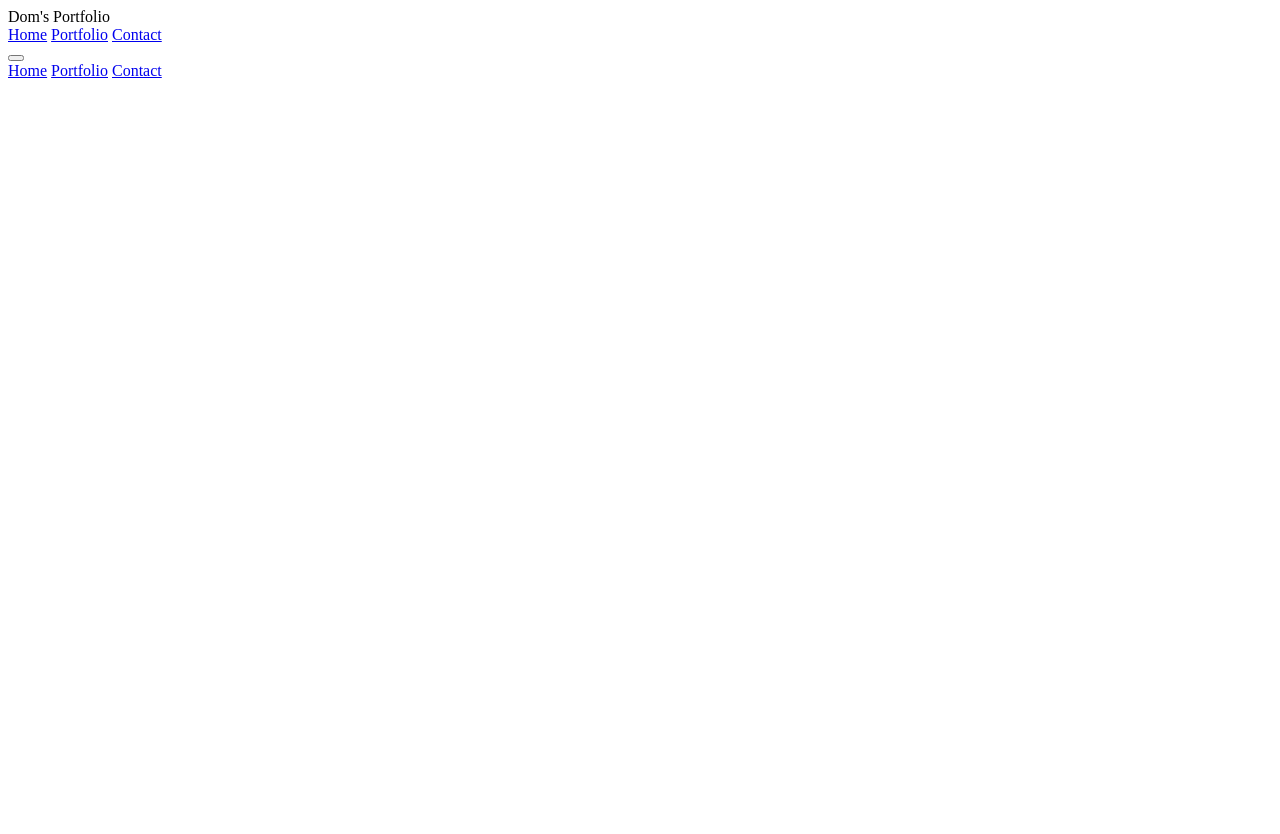
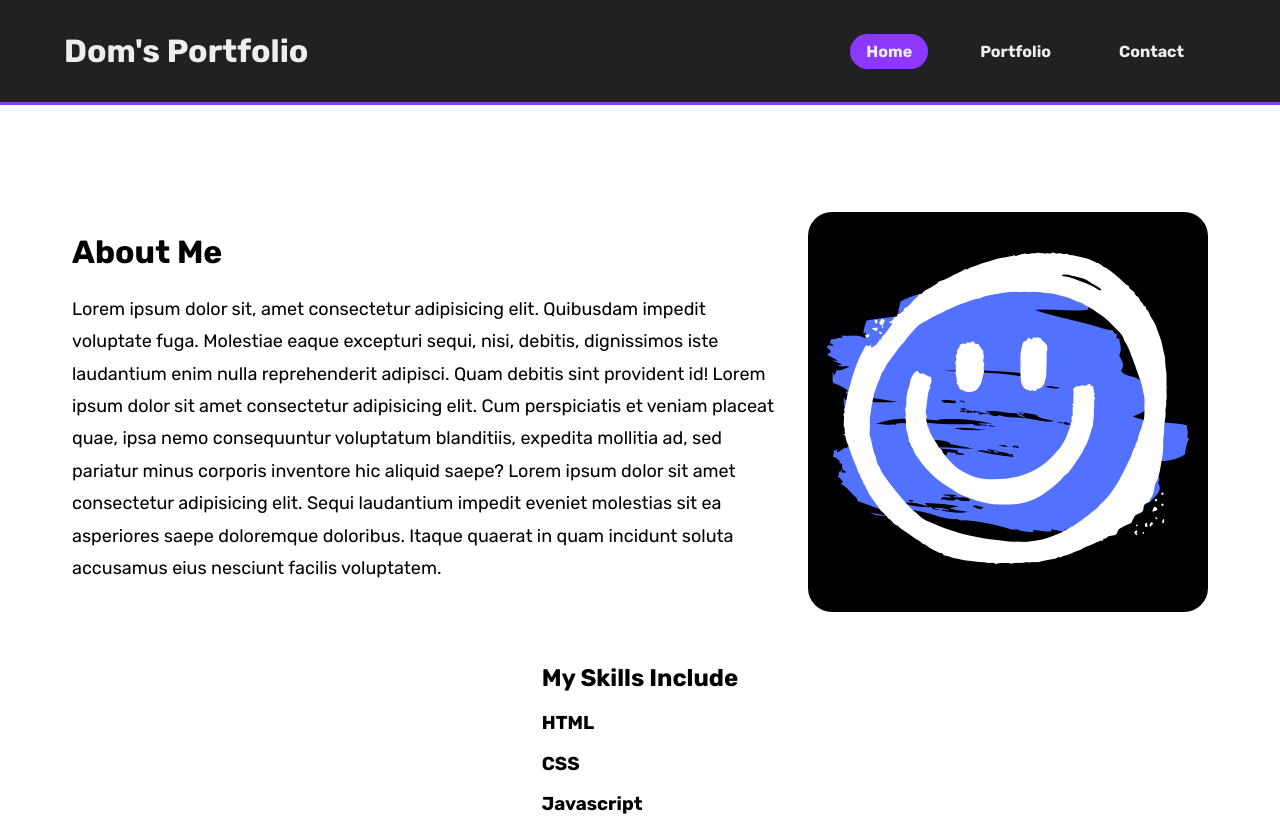
Before and after one commit to domjd/portfolio-website, a plain HTML site: page index.html in a window 1280 px wide. Before the commit the page ends 800 px from the top, so only its background shows below. Drawn offline with Linux system fonts and the light colour scheme.

Commit message:
Add nav bar and about section

```diff
--- a/index.html
+++ b/index.html
@@ -9,8 +9,9 @@
     <script src="./script.js" defer></script>
 </head>
 <body>
+    <header>
         <nav>
-        <div class="container">
+            <div class="nav-container">
                 <span class="logo">Dom's Portfolio</span>
                 <div class="menu">
                     <span><a href="#" class="active">Home</a></span>
@@ -29,5 +30,28 @@
                 </div>
             </div>
         </nav>
+    </header>
+
+    <main>
+        <div class="about-container">
+            <div class="info">
+                <h1>About Me</h1>
+                <p>Lorem ipsum dolor sit, amet consectetur adipisicing elit. Quibusdam impedit voluptate fuga. Molestiae eaque excepturi sequi, nisi, debitis,
+                    dignissimos iste laudantium enim nulla reprehenderit adipisci. Quam debitis sint provident id! Lorem ipsum dolor sit amet consectetur adipisicing elit.
+                    Cum perspiciatis et veniam placeat quae, ipsa nemo consequuntur voluptatum blanditiis, expedita mollitia ad, sed pariatur minus corporis inventore hic aliquid saepe? Lorem ipsum dolor sit amet consectetur adipisicing elit. Sequi laudantium impedit eveniet
+                    molestias sit ea asperiores saepe
+                    doloremque doloribus. Itaque quaerat in quam incidunt soluta accusamus eius nesciunt facilis voluptatem.</p>
+            </div>
+            <img src="./images/dom.png" class="portfolio-image" alt="a photo of dom">
+        </div>
+
+        <div class="skills-container">
+            <h2 class="skill-title">My Skills Include</h2>
+            <h3>HTML</h3>
+            <h3>CSS</h3>
+            <h3>Javascript</h3>
+        </div>
+    </main>
+
 </body>
 </html>
--- a/style.css
+++ b/style.css
@@ -0,0 +1,129 @@
+@import url('https://fonts.googleapis.com/css2?family=Rubik:wght@300;400;500;700&display=swap');
+
+:root {
+    --primary: #8c38ff;
+    --light: #EEEEEE;
+    --dark: #212121;
+}
+
+body {
+    margin: 0;
+    padding: 0;
+    box-sizing: border-box;
+}
+
+.logo {
+    font-family: 'Rubik', sans-serif;
+    font-size: 32px;
+    font-weight: 800;
+    color: var(--light);
+    text-transform: capitalize;
+}
+
+.nav-container {
+    max-width: 1200px;
+    margin: auto;
+    padding: 16px 32px;
+
+    display: flex;
+    justify-content: space-between;
+    align-items: center;
+    flex-wrap: wrap;
+}
+
+nav {
+    position: fixed;
+    top: 0;
+    left: 0;
+    right: 0;
+    z-index: 99;
+
+    padding: 16px 32px;
+
+    background-color: var(--dark);
+    border-bottom: 3px solid var(--primary);
+}
+
+.menu a {
+    font-family: 'Rubik', sans-serif;
+    color: var(--light);
+    font-weight: 600;
+    margin: 0 16px;
+    padding: 8px 16px;
+    border-radius: 99px;
+    text-decoration: none;
+
+    transition: 0.3s ease-in-out;
+}
+
+.menu a.active, .menu a:hover {
+    background-color: var(--primary);
+}
+
+.hamburger {
+    display:none;
+}
+
+.mobile-menu {
+    display: none;
+}
+
+main {
+    position: relative;
+    top: 180px;
+    max-width: 1200px;
+    width: 100%;
+
+    display:flex;
+    flex-direction: column;
+    align-items: center;
+    margin: auto;
+
+    font-family: 'Rubik', sans-serif;
+}
+
+.about-container{
+    display: flex;
+    justify-content: space-between;
+    padding: 32px;
+
+    gap: 20px
+}
+
+.info {
+    flex-basis: 70%;
+}
+
+.about-container h1 {
+    font-size: 32px;
+}
+
+.about-container p{
+    font-size: 18px;
+    line-height: 1.8;
+}
+
+.portfolio-image {
+    width: 400px;
+    border-radius: 24px;
+}
+
+@media only screen and (max-width: 800px){
+
+    .nav-container{
+        align-items: center;
+        justify-content: center;
+        gap: 20px;
+    }
+
+    nav {
+        padding: 8px
+    }
+
+
+    .about-container{
+        flex-direction: column;
+        align-items: center;
+        gap: 10px;
+    }
+}
```
Also changed, not shown: images/dom.png (added). Lines whose indentation alone changed are shown as unchanged.
